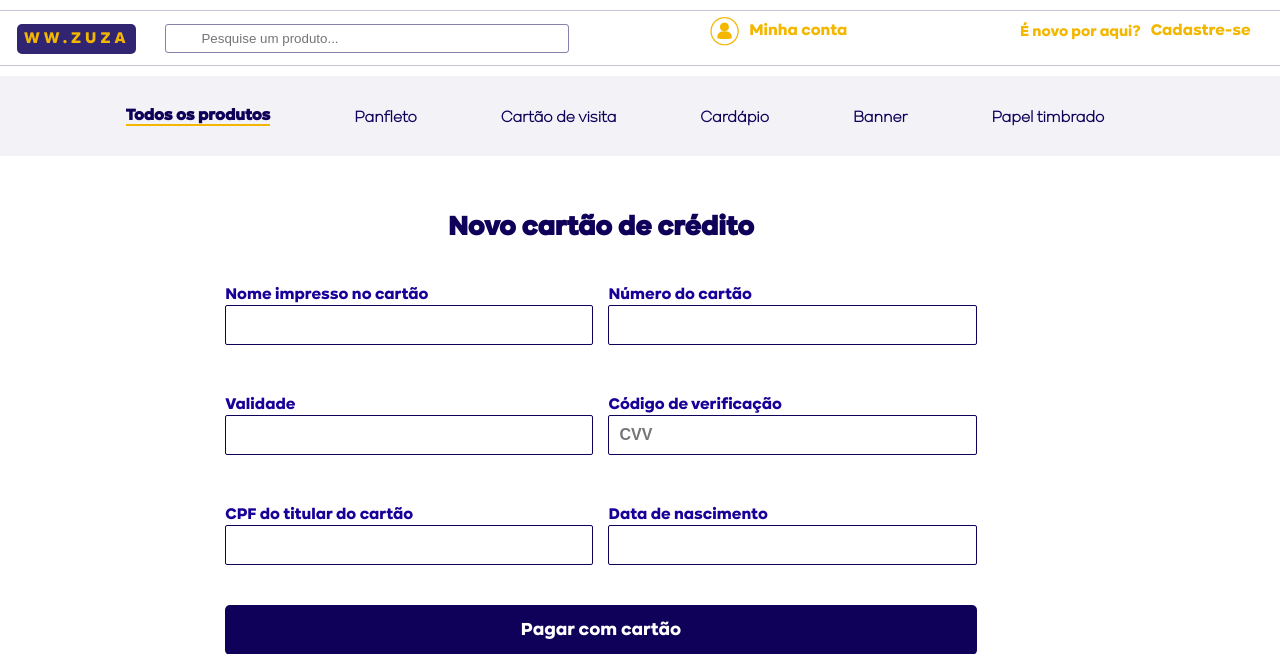
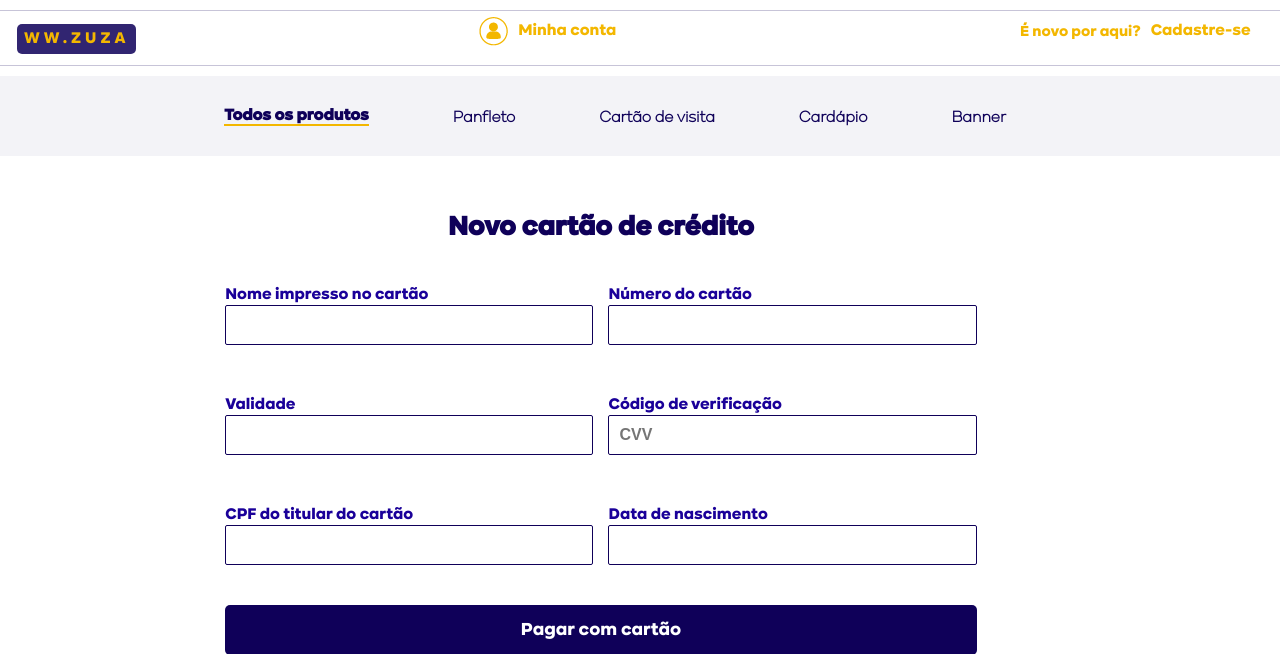
Before and after one commit to NathaliaZuza/ProjetoWW_Zuza, a PHP site: page /view/cliente/pagamento.php in a window 1280 px wide. Shown: the top 654 px of the page. Run offline with PHP 8.4, Linux system fonts and the light colour scheme; some libraries are stand-ins or nearby versions.

Commit message:
menu pagamento

```diff
--- a/view/cliente/pagamento.php
+++ b/view/cliente/pagamento.php
@@ -22,12 +22,6 @@
                 <a href="../../index.php">
                     <span class="logoIndex">WW.ZUZA</span>
                 </a>
-            </li>
-            <li>
-                <div class="inputSearch">
-                    <i class='bx bx-search'></i>
-                    <input type="text" name="pesquisar" placeholder="Pesquise um produto...">
-                </div>
             </li>
         </ul>
         <div class="btn-logar">
@@ -69,11 +63,6 @@
             <li class="produtoshover">
                 <a href="/view/produto/tipoproduto.php?categoria_id=4">
                     <span class="nomelink">Banner</span>
-                </a>
-            </li>
-            <li class="produtoshover">
-                <a href="/view/produto/tipoproduto.php?categoria_id=5">
-                    <span class="nomelink">Papel timbrado</span>
                 </a>
             </li>
             <li class="carrinho">
```
